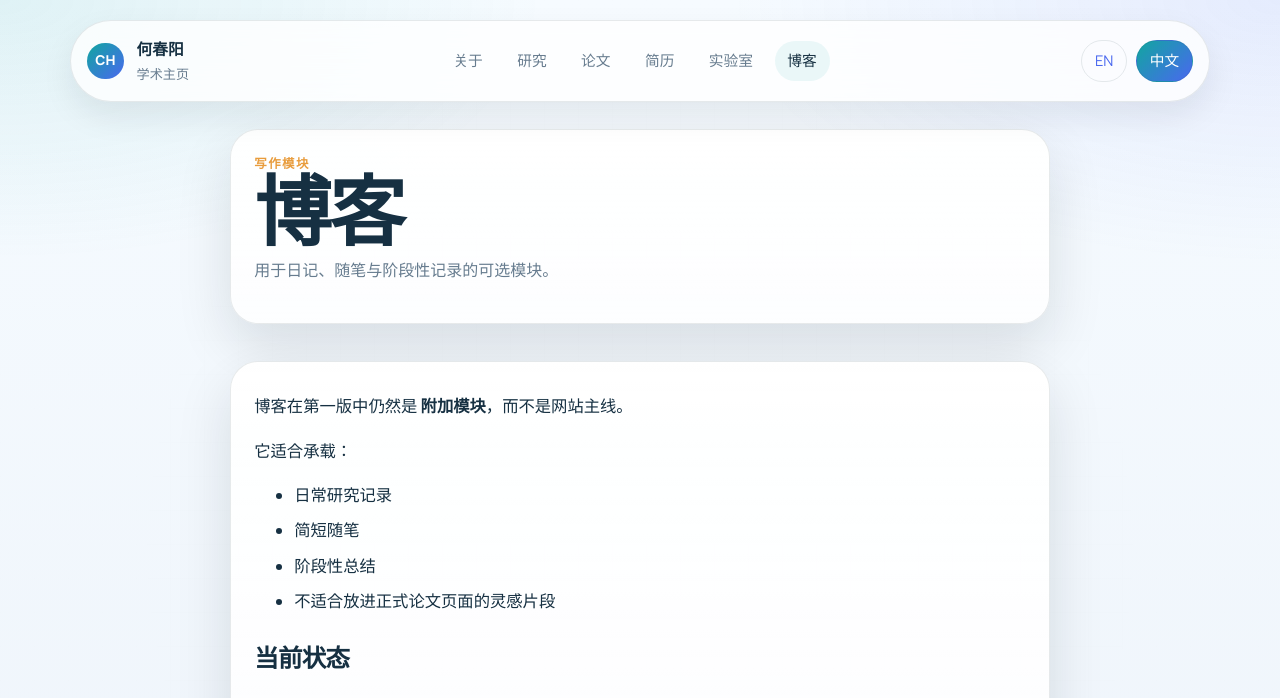
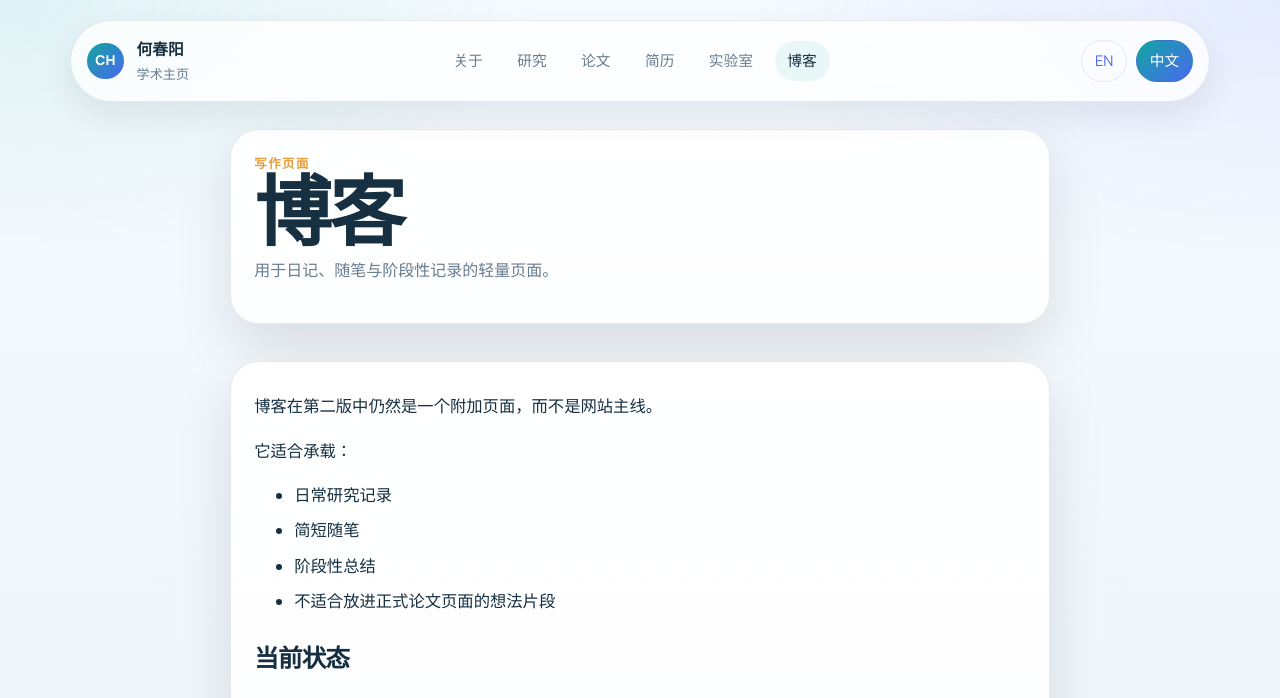
Before and after one commit to BitSheepp/BitSheepp.github.io, a Jekyll site: the page built from cn/blog.md, in a window 1280 px wide and 1097 px high. Shown: the top 698 px of the window. Built offline with Jekyll 4.4.1, drawn with Linux system fonts in a browser that asks for light colours.

Commit message:
Refine site copy and repair Chinese content

```diff
--- a/cn/blog.md
+++ b/cn/blog.md
@@ -5,18 +5,18 @@ layout: page
 lang: cn
 nav_key: blog
 alt_url: /blog/
-page_kicker: 写作模块
-description: "用于日记、随笔与阶段性记录的可选模块。"
+page_kicker: 写作页面
+description: "用于日记、随笔与阶段性记录的轻量页面。"
 ---
 
-博客在第一版中仍然是 **附加模块**，而不是网站主线。
+博客在第二版中仍然是一个附加页面，而不是网站主线。
 
 它适合承载：
 
 - 日常研究记录
 - 简短随笔
 - 阶段性总结
-- 不适合放进正式论文页面的灵感片段
+- 不适合放进正式论文页面的想法片段
 
 ## 当前状态
 
@@ -29,7 +29,7 @@ description: "用于日记、随笔与阶段性记录的可选模块。"
 {% assign posts_cn = site.posts | where: "lang", "cn" %}
 {% if posts_cn.size > 0 %}
 {% for post in posts_cn %}
-- [{{ post.title }}]({{ post.url | relative_url }}) — {{ post.date | date: "%Y-%m-%d" }}
+- [{{ post.title }}]({{ post.url | relative_url }}) - {{ post.date | date: "%Y-%m-%d" }}
 {% endfor %}
 {% else %}
 当前还没有单独的中文博客文章。
```
